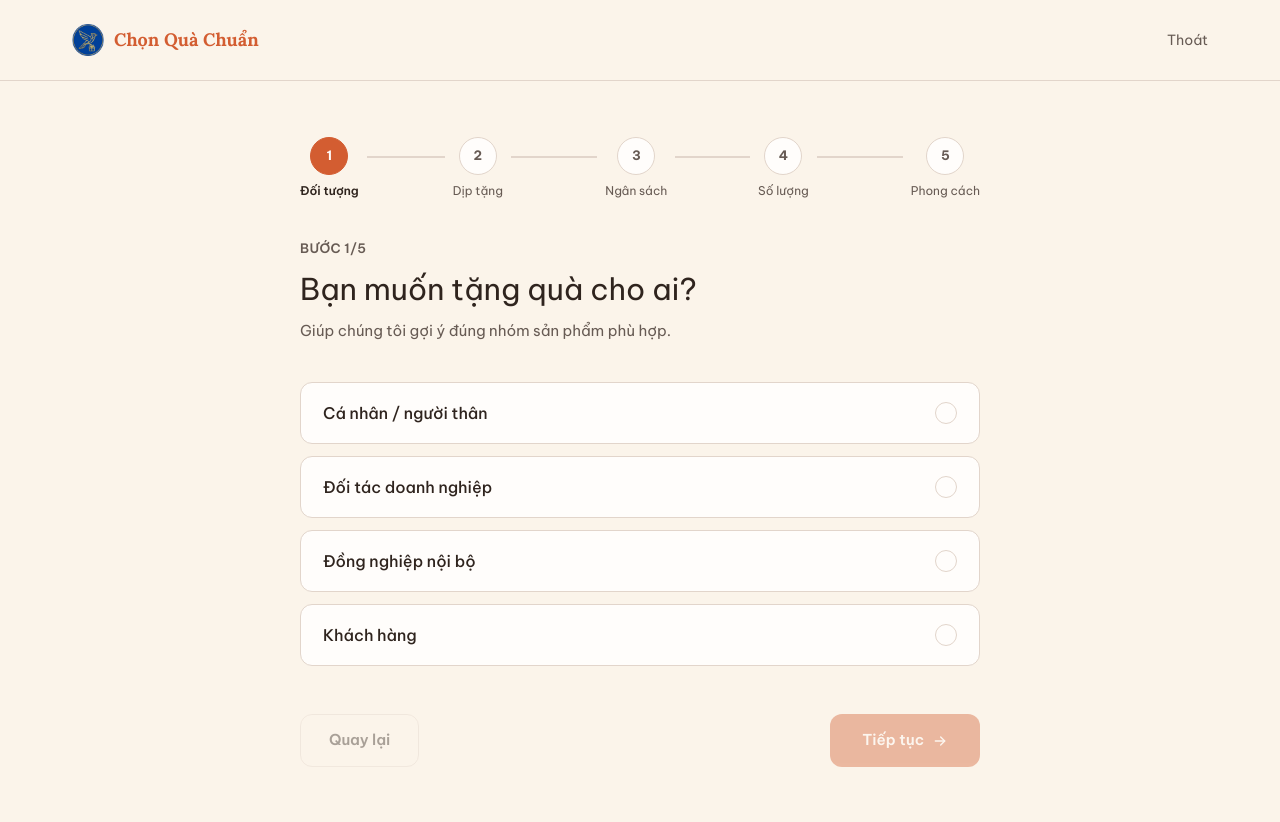
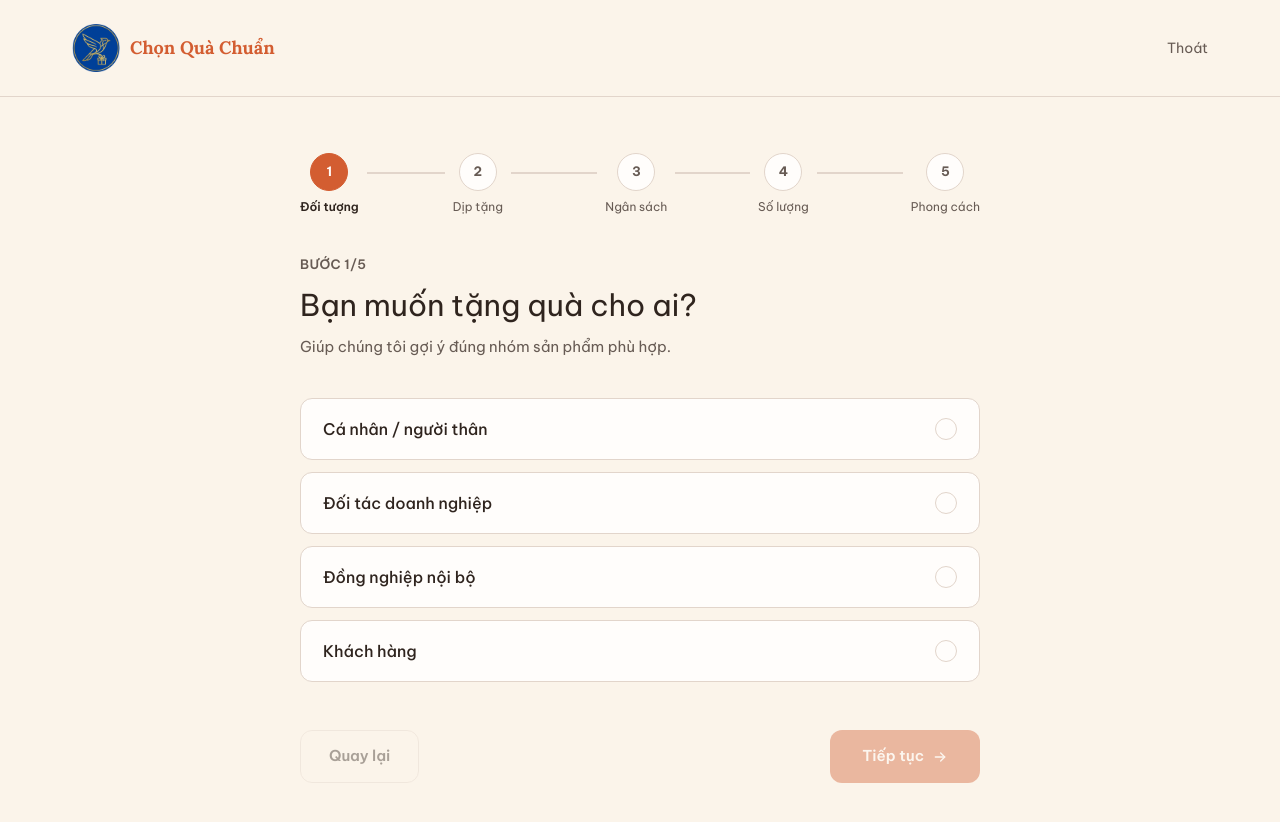
Before and after one commit to nguyenkhanhvinaco-coder/chonquachuan-web, a Next.js app: page /tim-qua in a window 1280 px wide. Shown: the top 822 px of the page. Built offline with nearby package versions, Linux system fonts and the light colour scheme.

Commit message:
Tăng kích thước logo header (32px -> 48px), dùng ảnh nguồn độ phân giải cao hơn cho nét rõ

```diff
--- a/components/Header.tsx
+++ b/components/Header.tsx
@@ -7,7 +7,7 @@ export default function Header({ minimal = false }: { minimal?: boolean }) {
     return (
       <header className="flex items-center justify-between px-9 py-6 border-b border-line md:px-[72px]">
         <Link href="/" className="flex items-center gap-2.5">
-          <Image src="/logo-icon.png" alt="Chọn Quà Chuẩn" width={32} height={32} />
+          <Image src="/logo-icon.png" alt="Chọn Quà Chuẩn" width={48} height={48} />
           <span className="font-serif font-bold text-lg">Chọn Quà Chuẩn</span>
         </Link>
         <Link href="/" className="text-ink-soft text-sm">
@@ -20,7 +20,7 @@ export default function Header({ minimal = false }: { minimal?: boolean }) {
   return (
     <header className="flex items-center justify-between px-9 py-6 border-b border-line md:px-[72px]">
       <Link href="/" className="flex items-center gap-2.5">
-        <Image src="/logo-icon.png" alt="Chọn Quà Chuẩn" width={32} height={32} />
+        <Image src="/logo-icon.png" alt="Chọn Quà Chuẩn" width={48} height={48} />
         <span className="font-serif font-bold text-lg">Chọn Quà Chuẩn</span>
       </Link>
       <nav className="flex items-center gap-8">
```
Also changed, not shown: public/logo-icon.png.
